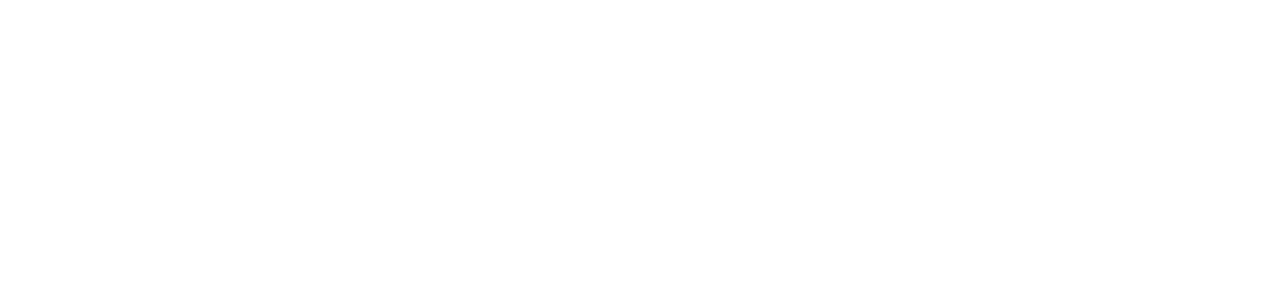
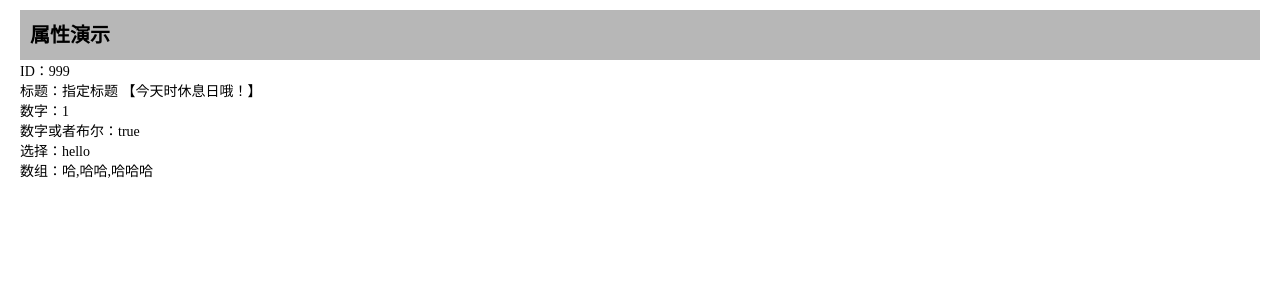
Before and after one commit to guojs-github/vue-ex, a Vue app: page /Props in a window 1280 px wide. Before the commit this address had no page. Shown: the top 300 px of the page. Built offline with nearby package versions, Linux system fonts and the light colour scheme.

Commit message:
添加组件属性演示

```diff
--- a/src/components/Home/Home.vue
+++ b/src/components/Home/Home.vue
@@ -35,6 +35,9 @@
 			</div>
 			<div class='-inline -ef-click -light-red -red-button test-throttle' @click='onGlobalComponent'>
 				全局控件演示
+			</div>
+			<div class='-inline -ef-click -light-red -red-button test-throttle' @click='onProps'>
+				属性演示
 			</div>
 		</div>
 	</div>
@@ -129,6 +132,12 @@
 			this.route('GlobalComponent');
 		},
 
+		onProps() {
+			console.log('On demo component props');
+
+			this.route('Props');
+		},
+
 		/*************************/
 		init() {
 			console.log('Initialize.');
--- /dev/null
+++ b/src/components/Props/Props.less
@@ -0,0 +1,5 @@
+/*
+  Props style
+*/
+.props {
+}
--- /dev/null
+++ b/src/components/Props/Props.vue
@@ -0,0 +1,52 @@
+<template>
+	<!--属性演示-->
+	<div class='-content props'>
+		<div class='-title'>
+			属性演示
+		</div>
+
+		<props-component
+			:='data'
+			:given-title = 'data.title'
+			:a-number = 'data.number'
+			:a-number-or-blean = 'data.numberOrBlean'
+			:choice = 'data.choice'
+			:time = 'data.time'
+			:a-array = 'data.array'
+		/>
+	</div>
+</template>
+
+<script>
+import propsComponent from './PropsComponent.vue';
+
+export default {
+	name: 'Props',
+
+	components: {
+		propsComponent
+	},
+
+	data() {
+		return {
+			data: {
+				id: 999,
+				title: '指定标题',
+				number: 1,
+				numberOrBlean: true,
+				choice: 'hello',
+				time: function() { return '今天时休息日哦！';},
+				array: ['哈','哈哈','哈哈哈']
+			}
+		};
+	},
+
+	methods: {
+		/*************************/
+	}
+};
+</script>
+
+<style scoped src='./Props.less' lang='less'/>
+<style scoped>
+</style>
--- /dev/null
+++ b/src/components/Props/PropsComponent.less
@@ -0,0 +1,5 @@
+/*
+  Props component style
+*/
+.props-component {
+}
--- /dev/null
+++ b/src/components/Props/PropsComponent.vue
@@ -0,0 +1,78 @@
+<template>
+	<!--属性演示组件-->
+	<div class='props-component'>
+		<span>ID：{{ id }}</span>
+		<div class='title'>
+			标题：{{ givenTitle }} 【{{ time() }}】
+		</div>
+		<div>
+			数字：{{ aNumber }}
+		</div>
+		<div>
+			数字或者布尔：{{ aNumberOrBlean }}
+		</div>
+		<div>
+			选择：{{ choice }}
+		</div>
+		<div>
+			数组：{{ aArray.join(',') }}
+		</div>
+	</div>
+</template>
+
+<script>
+export default {
+	name: 'PropsComponent',
+
+	components: {
+	},
+
+	props: {
+		id: {
+			type: Number,
+			required: true
+		},
+		givenTitle: {
+			type: String
+		},
+		aNumber: {
+			type: Number,
+			default: -1
+		},
+		aNumberOrBlean: {
+			type: [Number, Boolean]
+		},
+		choice: {
+			type: String,
+			default: 'yes',
+			validator: function(value) { // 自定义属性值检查
+				return ['yes', 'no'].indexOf(value) !== -1;
+			}
+		},
+		time: {
+			type: Function,
+			default: function() {
+				return new Date();
+			}
+		},
+		aArray: {
+			type: Array,
+			default: function() {
+				return [0,1,2,3,4,5,6,7,8,9];
+			}
+		}
+	},
+
+	data() {
+		return {};
+	},
+
+	methods: {
+		/*************************/
+	}
+};
+</script>
+
+<style scoped src='./PropsComponent.less' lang='less'/>
+<style scoped>
+</style>
--- a/src/router/index.ts
+++ b/src/router/index.ts
@@ -10,6 +10,7 @@
 import EventHandler from '@/components/EventHandler/EventHandler.vue';
 import Input from '@/components/Input/Input.vue';
 import GlobalComponent from '@/components/GlobalComponent/GlobalComponent.vue';
+import Props from '@/components/Props/Props.vue';
 
 const routes: Array<RouteRecordRaw> = [{
 	path: '/',
@@ -55,6 +56,10 @@
 	path: '/GlobalComponent',
 	name: 'GlobalComponent',
 	component: GlobalComponent
+}, {
+	path: '/Props',
+	name: 'Props',
+	component: Props
 }];
 
 const router = createRouter({
```
